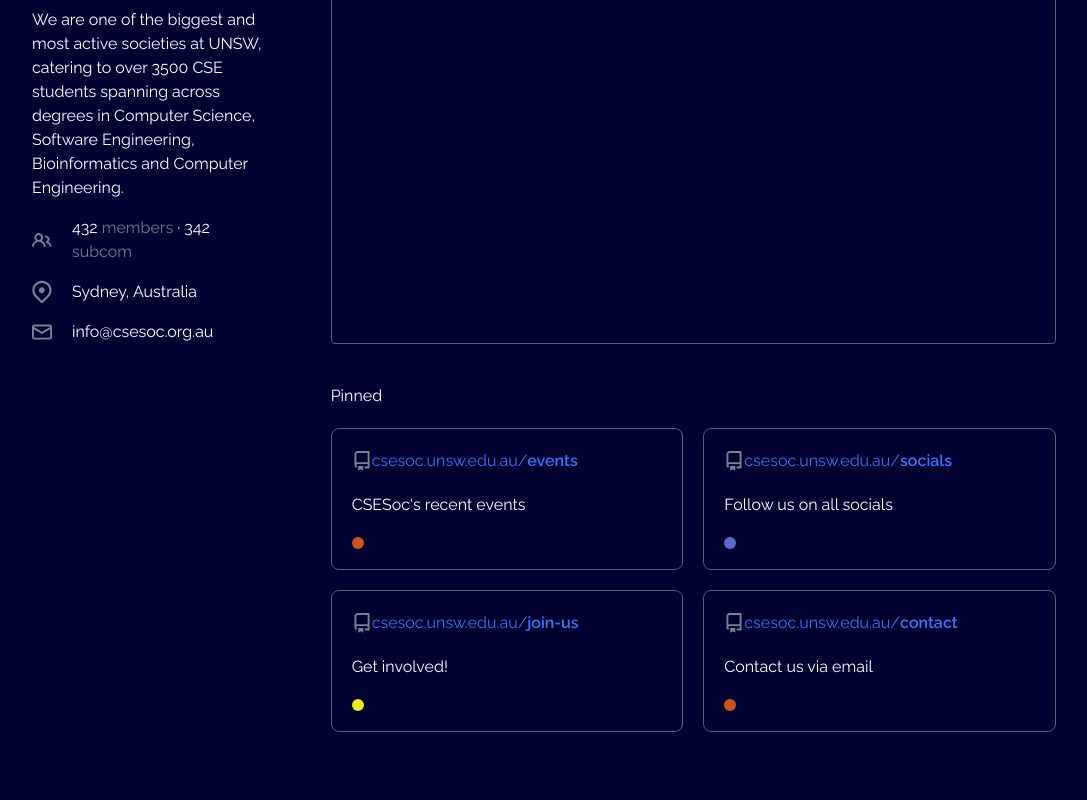
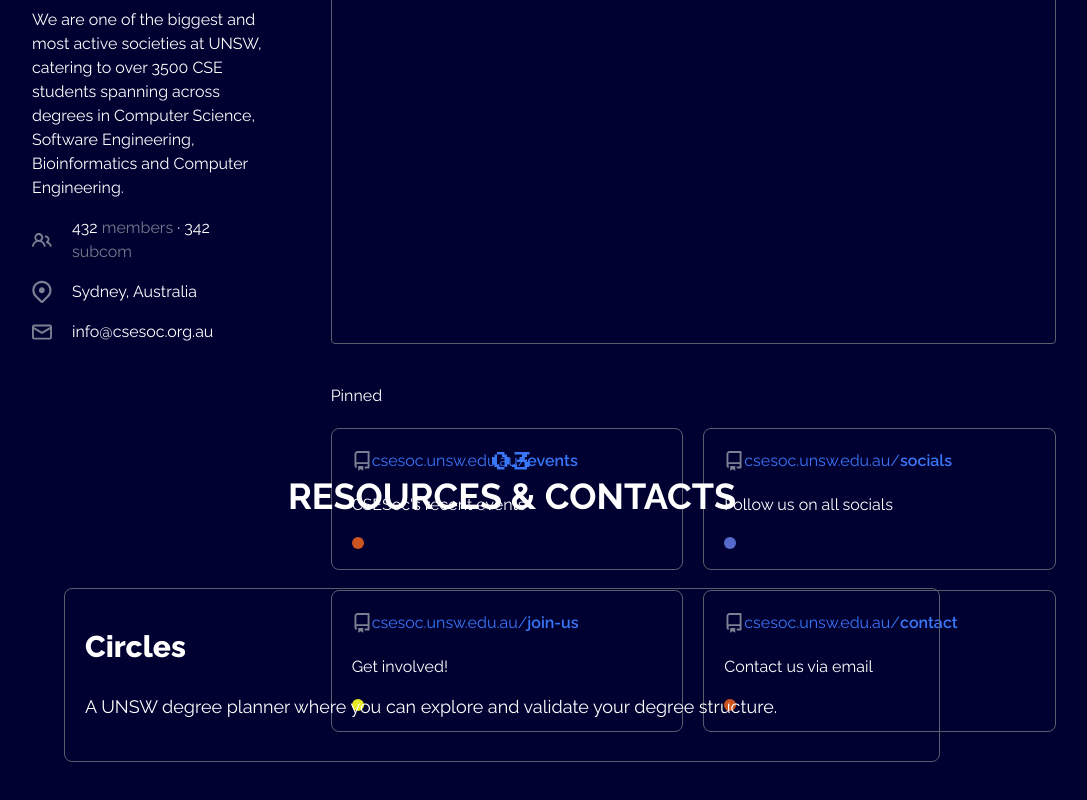
Before and after one commit to csesoc/csesoc-website, a Next.js app: page / in a window 1280 px wide. Shown: the part 1322-2122 px from the top of the page, without its empty margins (128-1215 px from the left). Before the commit the page ends 2054 px from the top, so only its background shows below. Built offline with nearby package versions, Linux system fonts and the light colour scheme.

Commit message:
Initial Resources and COntacts page commit

```diff
--- a/components/About/index.tsx
+++ b/components/About/index.tsx
@@ -2,7 +2,7 @@
 
 const About = () => {
     return (
-        <section className="py-8 px-24">
+        <section className="py-8 px-24 min-h-screen">
             <div className="text-center my-10">
                 <p className="text-[#3977F8] font-game text-xl">01</p>
                 <h1 className="font-bold text-6xl">ABOUT</h1>
--- /dev/null
+++ b/components/ResourcesAndContacts/index.tsx
@@ -0,0 +1,24 @@
+
+const ResourcesAndContacts = () => {
+    return (
+        <section className="py-8 px-24 min-h-screen">
+             <div className="text-center my-10">
+                <p className="text-[#3977F8] font-game text-xl">03</p>
+                <h1 className="font-bold text-4xl">RESOURCES & CONTACTS</h1>
+            </div>
+
+            <div className="py-8 px-24">
+                <div className="grid grid-cols-4 flex 1">
+                    <div className="col-span-4 p-5 border border-[#595F6D] flex-1 rounded-lg mr-5">
+                        <h2 className="mt-5 text-3xl font-extrabold">Circles</h2>
+
+                        <p className="mt-7 text-lg mb-5">A UNSW degree planner where you can explore and validate your degree structure.</p>
+                    </div>
+                </div>
+
+            </div>
+        </section>
+    )
+}
+
+export default ResourcesAndContacts
--- a/pages/index.tsx
+++ b/pages/index.tsx
@@ -2,13 +2,14 @@
 import Landing from "@/components/Landing";
 import About from "@/components/About";
 import Event from "@/components/Event";
-
+import ResourcesAndContacts from "@/components/ResourcesAndContacts"
 export default function Home() {
   return (
     <section>
       <Landing />
       <About />
       <Event />
+      <ResourcesAndContacts/>
     </section>
   );
 }
```
